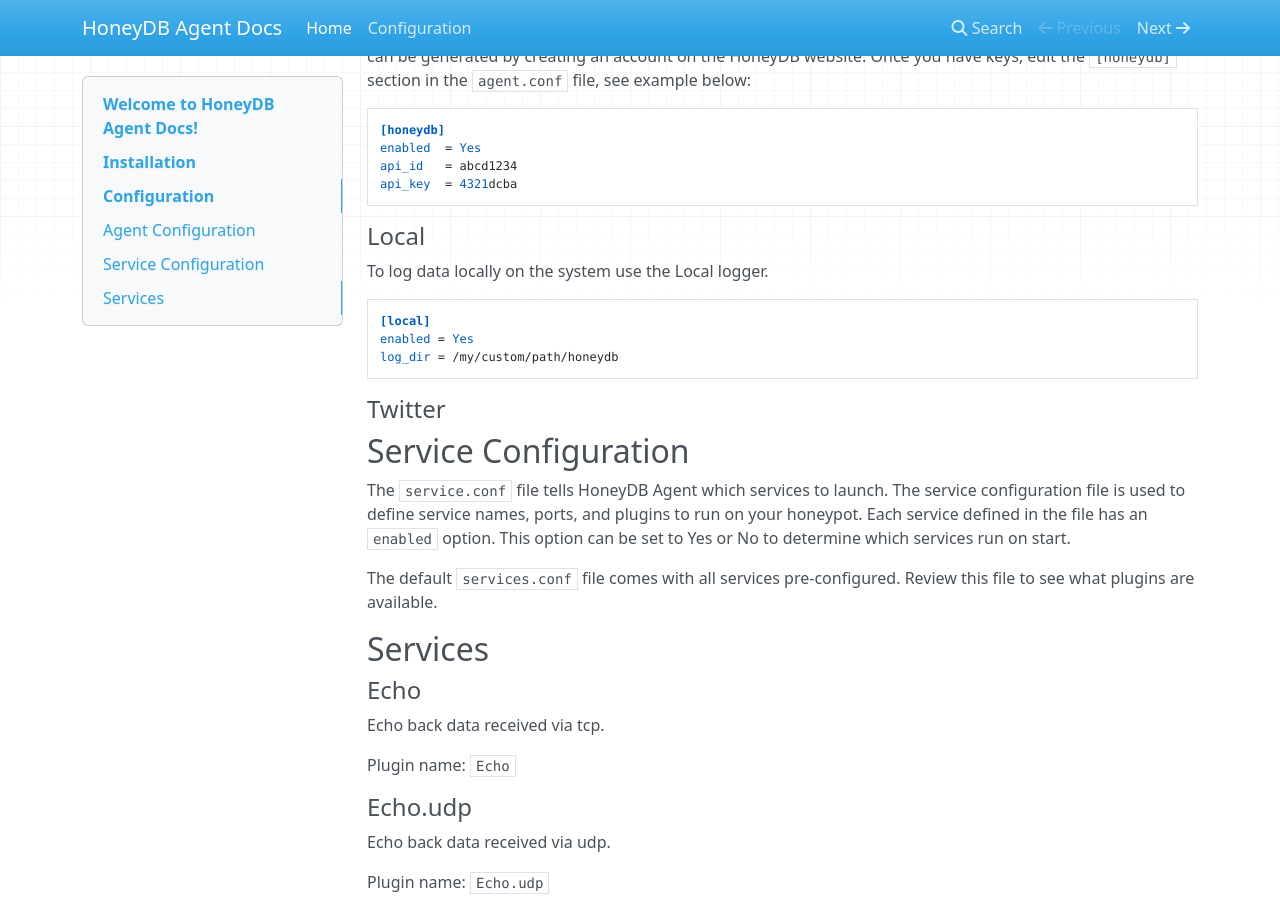
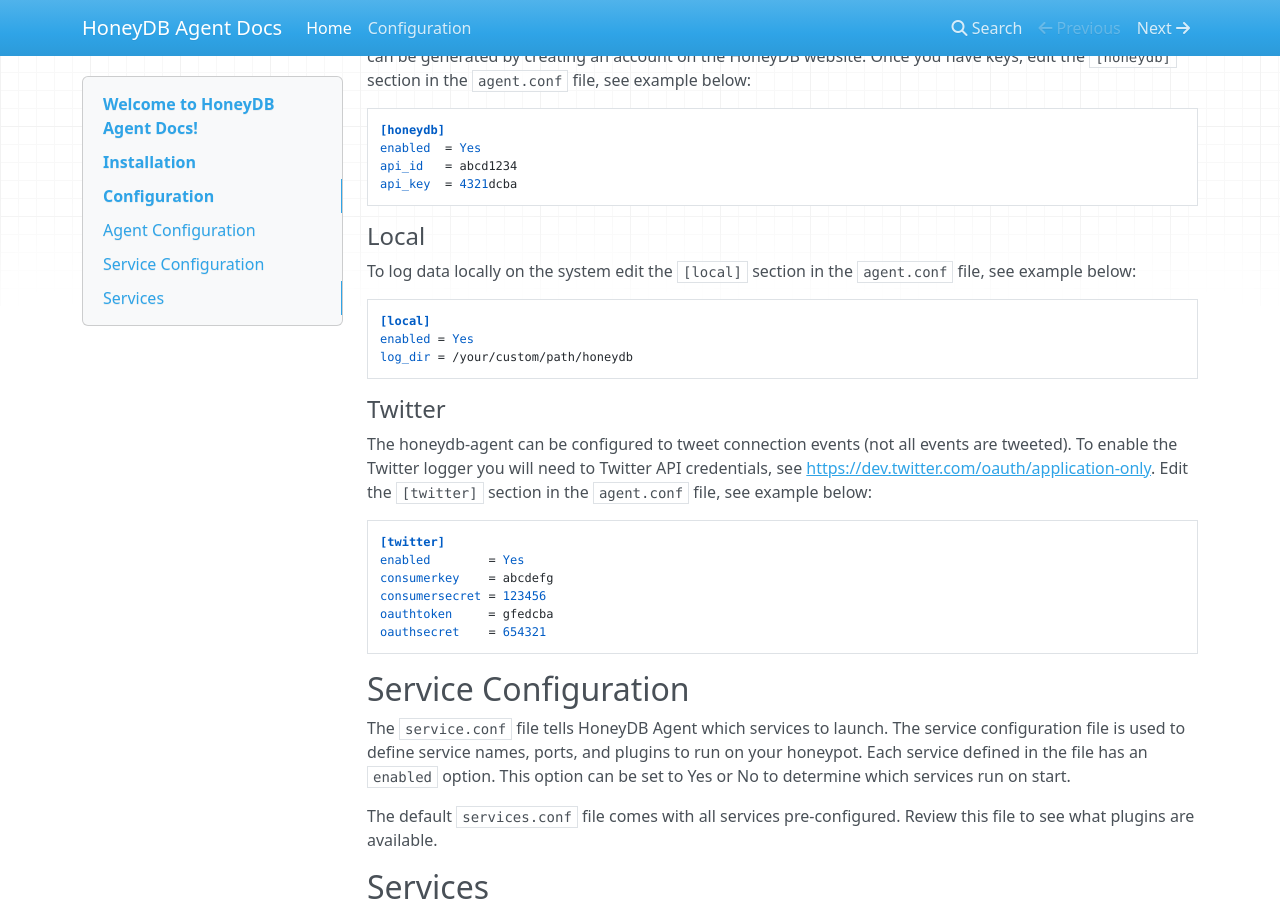
Before and after one commit to honeydbio/honeydb-agent-docs, an MkDocs documentation site: the page built from docs/index.md, in a window 1280 px wide and 900 px high, scrolled down 1524 px. Built offline with MkDocs 1.6.1, drawn with Linux system fonts in a browser that asks for light colours; nearby versions of some CDN libraries; old or Windows-style settings are respelled for this version of MkDocs; some of the changed text lies outside the part shown.

Commit message:
Update index.md

````diff
--- a/docs/index.md
+++ b/docs/index.md
@@ -57,15 +57,27 @@
 
 #### Local
 
-To log data locally on the system use the Local logger.
+To log data locally on the system edit the `[local]` section in the `agent.conf` file, see example below:
 
 ```
 [local]
 enabled = Yes
-log_dir = /my/custom/path/honeydb
+log_dir = /your/custom/path/honeydb
 ```
 
 #### Twitter
+
+The honeydb-agent can be configured to tweet connection events (not all events are tweeted). To enable the
+Twitter logger you will need to Twitter API credentials, see [https://dev.twitter.com/oauth/application-only](https://dev.twitter.com/oauth/application-only). Edit the `[twitter]` section in the `agent.conf` file, see example below:
+
+```
+[twitter]
+enabled        = Yes
+consumerkey    = abcdefg
+consumersecret = 123456
+oauthtoken     = gfedcba
+oauthsecret    = 654321
+```
 
 ## Service Configuration
 
````
Also changed, not shown: other parts of docs/index.md (+1 -1 lines).
